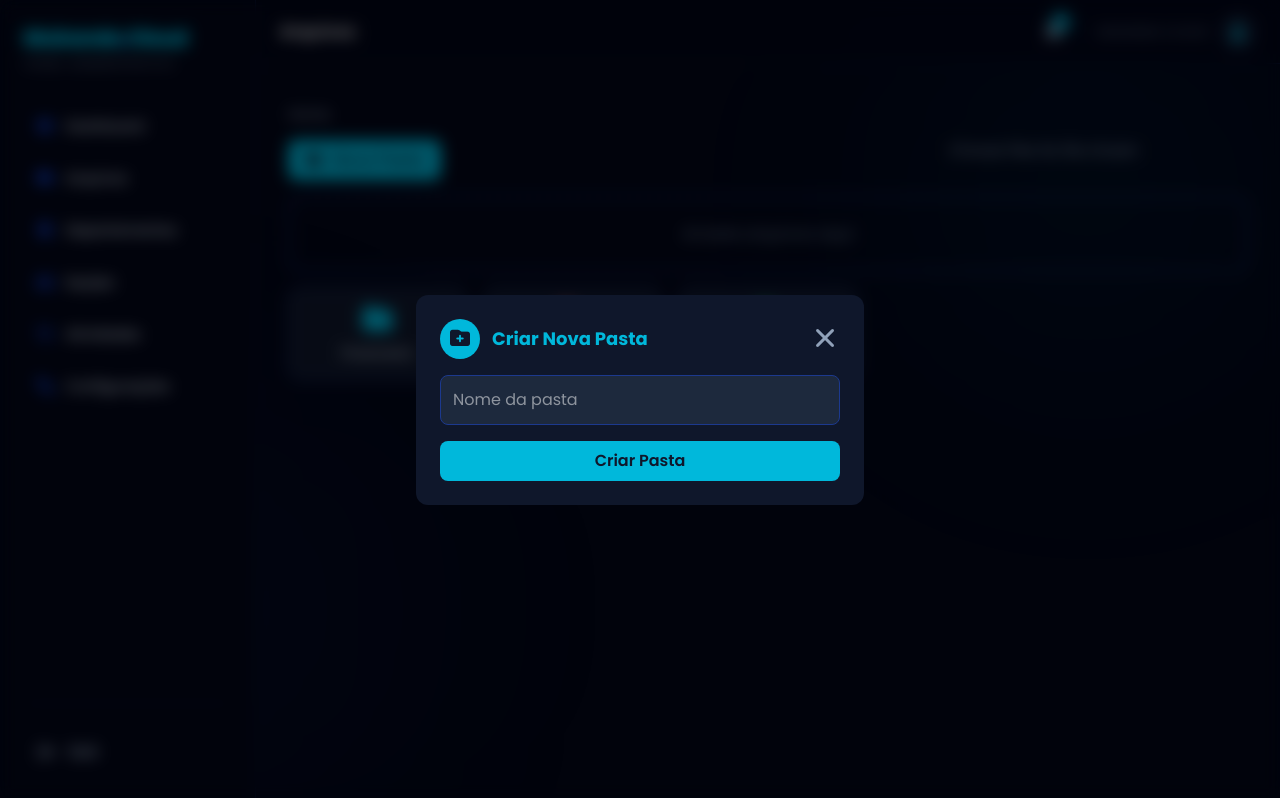
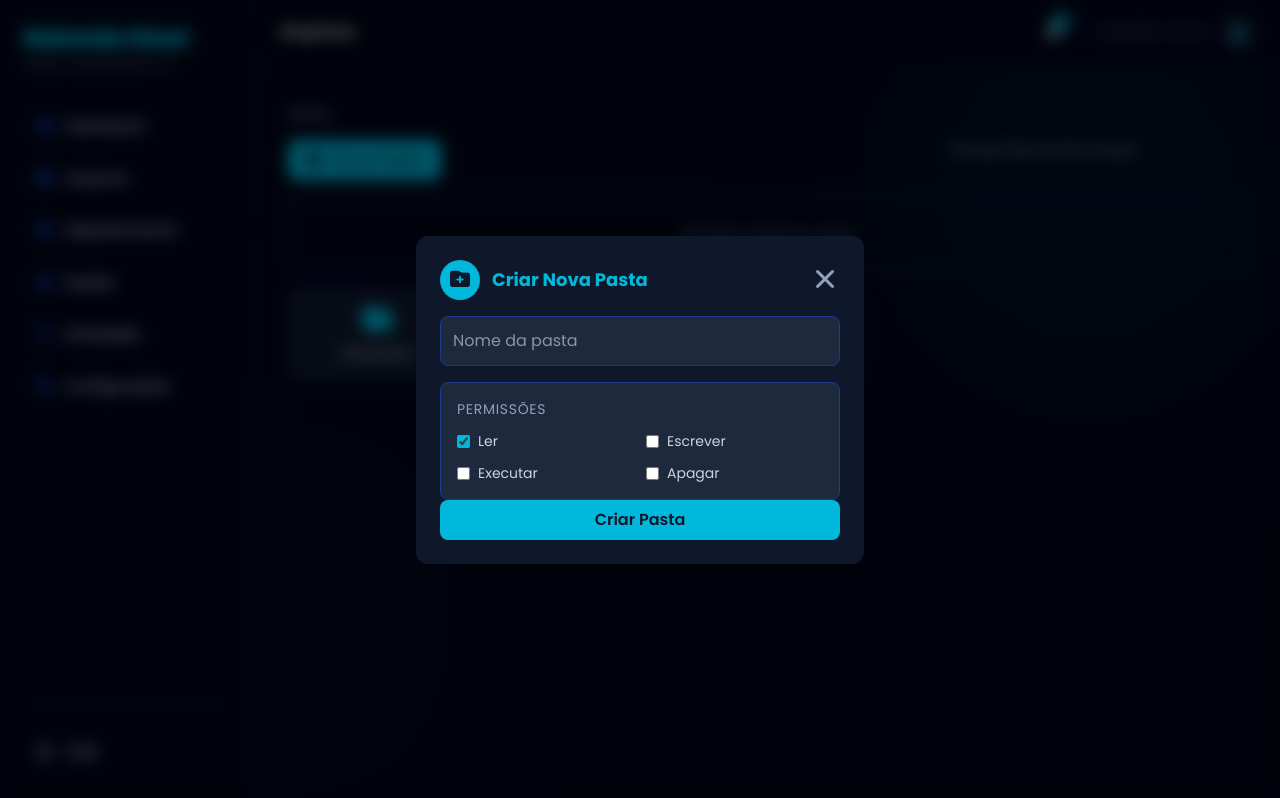
Before and after one commit to nsimba-afonso-nwayami/mukanda-cloud, a React (Vite) app: page /dashboard/superadmin/arquivos in a window 1280 px wide. Both pictures are taken after a click on the button "Nova Pasta". Built offline with nearby package versions, Linux system fonts and the light colour scheme.

Commit message:
Permissões adicionadas

```diff
--- a/src/pages/superadmin/ArquivosSuperAdmin.jsx
+++ b/src/pages/superadmin/ArquivosSuperAdmin.jsx
@@ -22,6 +22,20 @@ export default function ArquivosSuperAdmin() {
     { id: 2, name: "Relatorio.pdf", type: "pdf", parent: "Home", url: "/docs/teste.pdf" },
     { id: 3, name: "Imagem.png", type: "image", parent: "Home", url: "/img/teste.png" },
   ]);
+
+  const [permissoes, setPermissoes] = useState({
+    ler: true,
+    escrever: false,
+    executar: false,
+    apagar: false,
+  });
+
+  const togglePermissao = (key) => {
+    setPermissoes((prev) => ({
+      ...prev,
+      [key]: !prev[key],
+    }));
+  };
 
   const currentFolder = currentPath[currentPath.length - 1];
   const arquivosFiltrados = arquivos.filter((a) => a.parent === currentFolder);
@@ -293,6 +307,56 @@ export default function ArquivosSuperAdmin() {
             placeholder="Nome da pasta"
             className="w-full p-3 bg-slate-800 border border-blue-900 text-white rounded-lg mb-4"
           />
+
+          <div className="bg-slate-800 border border-blue-900 rounded-lg p-4">
+            <p className="text-sm text-slate-400 mb-3 uppercase tracking-wider">
+              Permissões
+            </p>
+
+            <div className="grid grid-cols-2 gap-3 text-sm">
+
+              <label className="flex items-center gap-2 cursor-pointer text-slate-300 hover:text-cyan-400 transition">
+                <input
+                  type="checkbox"
+                  checked={permissoes.ler}
+                  onChange={() => togglePermissao("ler")}
+                  className="accent-cyan-500 cursor-pointer"
+                />
+                Ler
+              </label>
+
+              <label className="flex items-center gap-2 cursor-pointer text-slate-300 hover:text-cyan-400 transition">
+                <input
+                  type="checkbox"
+                  checked={permissoes.escrever}
+                  onChange={() => togglePermissao("escrever")}
+                  className="accent-cyan-500 cursor-pointer"
+                />
+                Escrever
+              </label>
+
+              <label className="flex items-center gap-2 cursor-pointer text-slate-300 hover:text-cyan-400 transition">
+                <input
+                  type="checkbox"
+                  checked={permissoes.executar}
+                  onChange={() => togglePermissao("executar")}
+                  className="accent-cyan-500 cursor-pointer"
+                />
+                Executar
+              </label>
+
+              <label className="flex items-center gap-2 cursor-pointer text-slate-300 hover:text-cyan-400 transition">
+                <input
+                  type="checkbox"
+                  checked={permissoes.apagar}
+                  onChange={() => togglePermissao("apagar")}
+                  className="accent-cyan-500 cursor-pointer"
+                />
+                Apagar
+              </label>
+
+            </div>
+          </div>
           <button
             onClick={handleCriarPasta}
             className="w-full py-2 bg-cyan-500 text-slate-900 font-semibold rounded-lg cursor-pointer"
--- a/src/pages/superadmin/DashboardSuperAdmin.jsx
+++ b/src/pages/superadmin/DashboardSuperAdmin.jsx
@@ -6,6 +6,21 @@ import { Link } from "react-router-dom";
 export default function DashboardSuperAdmin() {
   const [isModalOpen, setIsModalOpen] = useState(false);
   const [novaPasta, setNovaPasta] = useState("");
+
+  // Permissões
+  const [permissoes, setPermissoes] = useState({
+    ler: true,
+    escrever: false,
+    executar: false,
+    apagar: false,
+  });
+
+  const togglePermissao = (key) => {
+    setPermissoes((prev) => ({
+      ...prev,
+      [key]: !prev[key],
+    }));
+  };
 
   const stats = [
     { id: 1, title: "Total de Arquivos", value: 1240, icon: "fas fa-file" },
@@ -28,13 +43,23 @@ export default function DashboardSuperAdmin() {
 
   const handleCriarPasta = () => {
     console.log("Criando pasta:", novaPasta);
+    console.log("Permissões:", permissoes);
+
     setNovaPasta("");
+    setPermissoes({
+      ler: true,
+      escrever: false,
+      executar: false,
+      apagar: false,
+    });
+
     setIsModalOpen(false);
   };
 
   return (
     <>
       <title>Dashboard | Mukanda Cloud</title>
+
       <SuperAdminLayout title="Dashboard SuperAdmin">
 
         {/* BOTÃO NOVA PASTA */}
@@ -56,8 +81,12 @@ export default function DashboardSuperAdmin() {
               className="p-6 rounded-xl bg-slate-900 border border-blue-900 flex items-center justify-between hover:border-cyan-500 transition-all"
             >
               <div>
-                <p className="text-xs text-slate-400 uppercase tracking-wider">{stat.title}</p>
-                <h3 className="text-2xl font-bold text-white mt-1">{stat.value}</h3>
+                <p className="text-xs text-slate-400 uppercase tracking-wider">
+                  {stat.title}
+                </p>
+                <h3 className="text-2xl font-bold text-white mt-1">
+                  {stat.value}
+                </h3>
               </div>
               <i className={`${stat.icon} text-2xl text-cyan-500`}></i>
             </div>
@@ -69,12 +98,17 @@ export default function DashboardSuperAdmin() {
 
           {/* ATIVIDADES */}
           <div className="bg-slate-900 border border-blue-900 rounded-xl p-6">
-            <h2 className="text-sm font-bold text-cyan-500 mb-4 uppercase tracking-wider">Atividades Recentes</h2>
+            <h2 className="text-sm font-bold text-cyan-500 mb-4 uppercase tracking-wider">
+              Atividades Recentes
+            </h2>
+
             <ul className="divide-y divide-blue-900">
               {atividades.map((a, index) => (
                 <li key={index} className="py-3">
                   <p className="text-sm text-slate-300">
-                    <span className="text-white font-semibold">{a.user}</span> {a.action} <span className="text-cyan-300">{a.file}</span>
+                    <span className="text-white font-semibold">{a.user}</span>{" "}
+                    {a.action}{" "}
+                    <span className="text-cyan-300">{a.file}</span>
                   </p>
                   <span className="text-xs text-slate-500">{a.time}</span>
                 </li>
@@ -84,22 +118,41 @@ export default function DashboardSuperAdmin() {
 
           {/* ARQUIVOS */}
           <div className="bg-slate-900 border border-blue-900 rounded-xl p-6">
-            <h2 className="text-sm font-bold text-cyan-500 mb-4 uppercase tracking-wider">Arquivos Recentes</h2>
+            <h2 className="text-sm font-bold text-cyan-500 mb-4 uppercase tracking-wider">
+              Arquivos Recentes
+            </h2>
+
             <ul className="divide-y divide-blue-900">
               {arquivos.map((file, index) => (
-                <li key={index} className="py-3 flex justify-between items-center">
+                <li
+                  key={index}
+                  className="py-3 flex justify-between items-center"
+                >
                   <span className="text-slate-300">{file.name}</span>
                   <span className="text-xs text-slate-500">{file.size}</span>
                 </li>
               ))}
             </ul>
-            <Link to="/dashboard/superadmin/arquivos" className="mt-4 inline-block text-sm font-semibold text-cyan-500 hover:text-cyan-300 transition">Ver todos →</Link>
+
+            <Link
+              to="/dashboard/superadmin/arquivos"
+              className="mt-4 inline-block text-sm font-semibold text-cyan-500 hover:text-cyan-300 transition"
+            >
+              Ver todos →
+            </Link>
           </div>
         </div>
 
         {/* MODAL NOVA PASTA */}
-        <ModalSmall isOpen={isModalOpen} onClose={() => setIsModalOpen(false)} title="Criar Nova Pasta" icon="fas fa-folder-plus">
+        <ModalSmall
+          isOpen={isModalOpen}
+          onClose={() => setIsModalOpen(false)}
+          title="Criar Nova Pasta"
+          icon="fas fa-folder-plus"
+        >
           <div className="flex flex-col gap-4">
+
+            {/* Nome */}
             <input
               type="text"
               placeholder="Nome da pasta"
@@ -107,12 +160,73 @@ export default function DashboardSuperAdmin() {
               onChange={(e) => setNovaPasta(e.target.value)}
               className="p-3 rounded-lg bg-slate-800 text-white border border-blue-900 focus:border-cyan-500 focus:outline-none"
             />
+
+            {/* Permissões */}
+            <div className="bg-slate-800 border border-blue-900 rounded-lg p-4">
+              <p className="text-sm text-slate-400 mb-3 uppercase tracking-wider">
+                Permissões
+              </p>
+
+              {/* Permissões */}
+              <div className="bg-slate-800 border border-blue-900 rounded-lg p-4">
+                <p className="text-sm text-slate-400 mb-3 uppercase tracking-wider">
+                  Permissões
+                </p>
+
+                <div className="grid grid-cols-2 gap-3 text-sm">
+
+                  <label className="flex items-center gap-2 cursor-pointer text-slate-300 hover:text-cyan-400 transition">
+                    <input
+                      type="checkbox"
+                      checked={permissoes.ler}
+                      onChange={() => togglePermissao("ler")}
+                      className="accent-cyan-500 cursor-pointer"
+                    />
+                    Ler
+                  </label>
+
+                  <label className="flex items-center gap-2 cursor-pointer text-slate-300 hover:text-cyan-400 transition">
+                    <input
+                      type="checkbox"
+                      checked={permissoes.escrever}
+                      onChange={() => togglePermissao("escrever")}
+                      className="accent-cyan-500 cursor-pointer"
+                    />
+                    Escrever
+                  </label>
+
+                  <label className="flex items-center gap-2 cursor-pointer text-slate-300 hover:text-cyan-400 transition">
+                    <input
+                      type="checkbox"
+                      checked={permissoes.executar}
+                      onChange={() => togglePermissao("executar")}
+                      className="accent-cyan-500 cursor-pointer"
+                    />
+                    Executar
+                  </label>
+
+                  <label className="flex items-center gap-2 cursor-pointer text-slate-300 hover:text-cyan-400 transition">
+                    <input
+                      type="checkbox"
+                      checked={permissoes.apagar}
+                      onChange={() => togglePermissao("apagar")}
+                      className="accent-cyan-500 cursor-pointer"
+                    />
+                    Apagar
+                  </label>
+
+                </div>
+              </div>
+            </div>
+
+            {/* Botão */}
             <button
               onClick={handleCriarPasta}
               className="px-4 py-2 cursor-pointer bg-cyan-500 hover:bg-cyan-400 text-slate-900 font-semibold rounded-lg transition"
             >
               Criar Pasta
             </button>
+
           </div>
         </ModalSmall>
 
```
